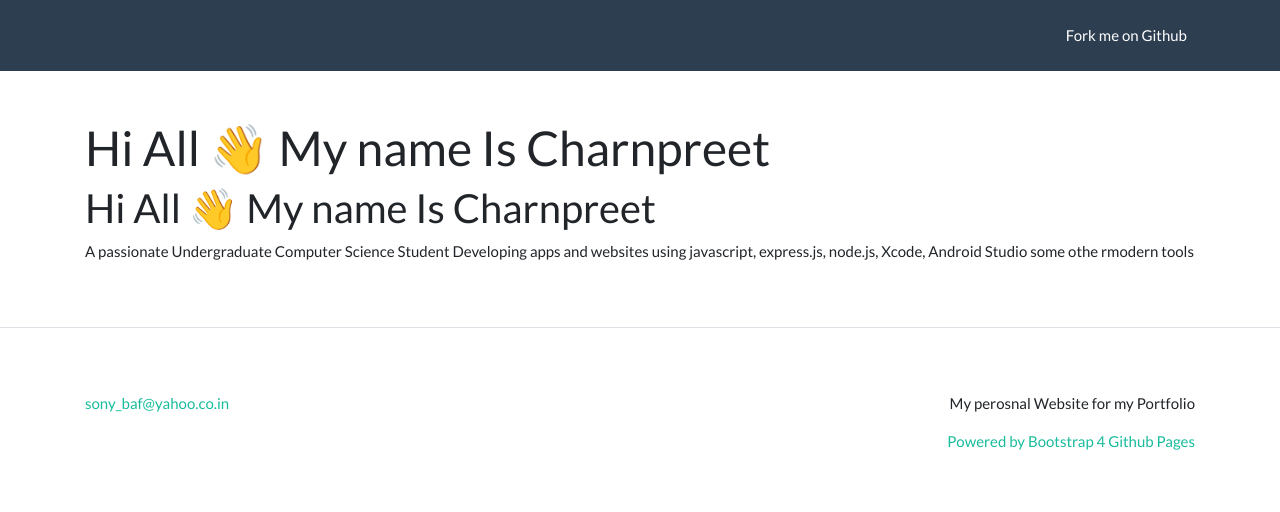
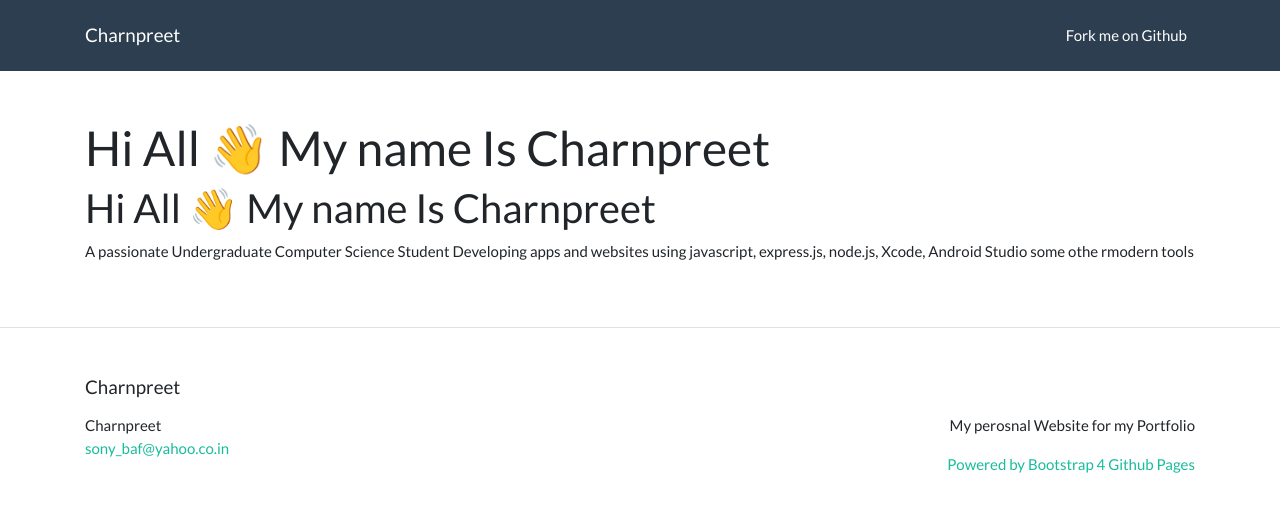
Before and after one commit to Charnpreet/charnpreet.github.io, a Jekyll site: the page built from index.md, in a window 1280 px wide. Shown: the top 512 px of the page. Built offline with Jekyll 4.4.1, drawn with Linux system fonts in a browser that asks for light colours; our own code applies the rules of GitHub Pages for plain Markdown files; some of the changed lines change nothing that is shown.

Commit message:
Update _config.yml

```diff
--- a/_config.yml
+++ b/_config.yml
@@ -13,16 +13,15 @@
 # you will see them accessed via {{ site.title }}, {{ site.email }}, and so on.
 # You can create any custom variable you would like, and they will be accessible
 # in the templates via {{ site.myvariable }}.
-title: ""
+title: "Charnpreet"
 email: "sony_baf@yahoo.co.in"
 description: >- # this means to ignore newlines until "baseurl:"
   My perosnal Website for my Portfolio
 #baseurl: "" # the subpath of your site, e.g. /blog
 #url: "" # the base hostname & protocol for your site, e.g. http://example.com
-#twitter_username: jekyllrb
+
+twitter_username: chanpreet89
 #github_username:  jekyll
-name: Hi All 👋 My name Is Charnpreet
-bio: A passionate Undergraduate Computer Science Student Developing apps and websites using javascript / express.js / node.js / Xcode / Android Studio some othe rmodern tools
 
 repository: "Charnpreet/charnpreet.github.io"
 
@@ -33,8 +32,8 @@ plugins:
 
 # A list of the pages to display in the navigation bar
 header_pages:
- - contact me
- - projects
+  - contact me
+  - projects
 # Exclude from processing.
 # The following items will not be processed, by default. Create a custom list
 # to override the default setting.
```
